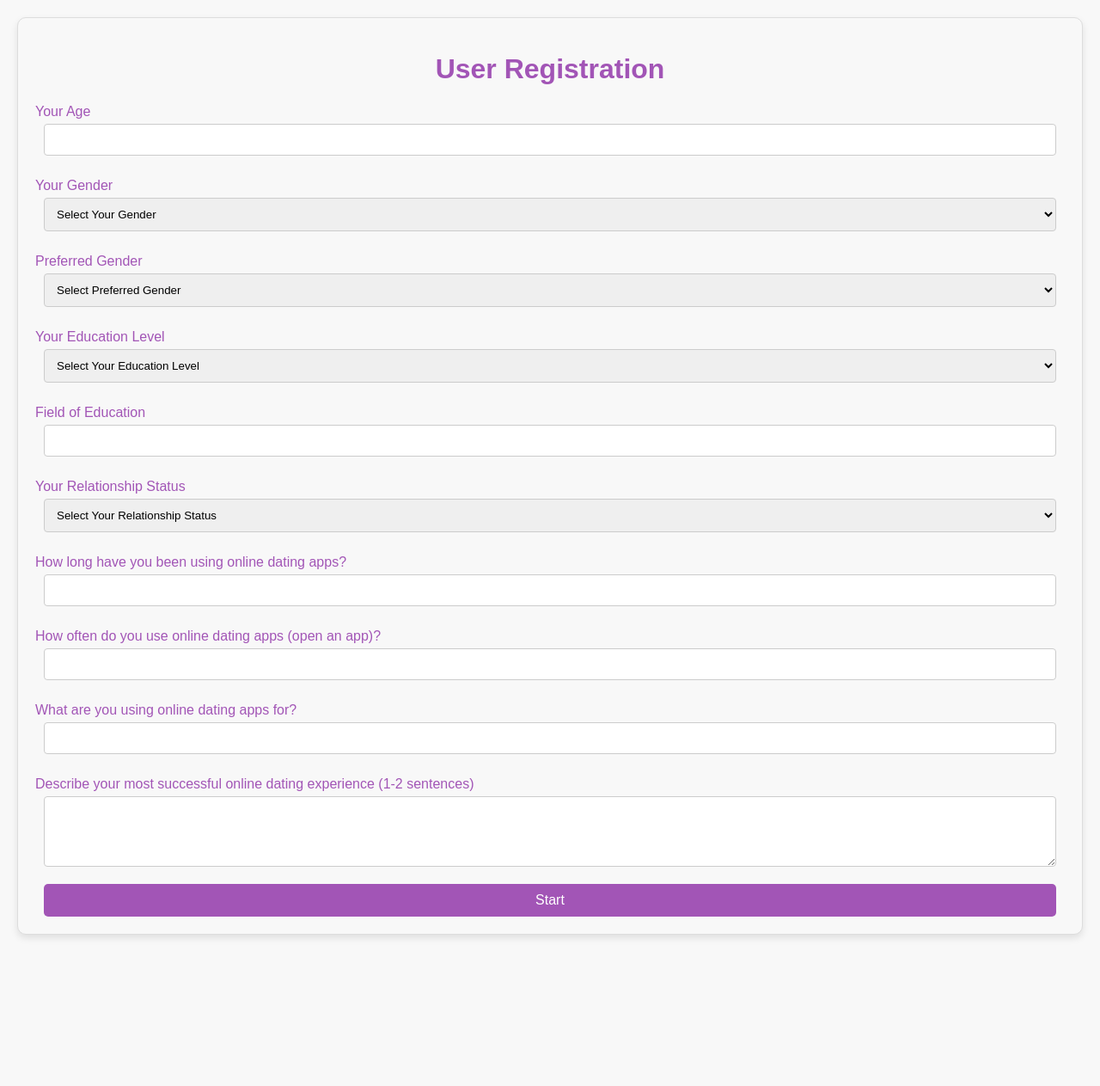
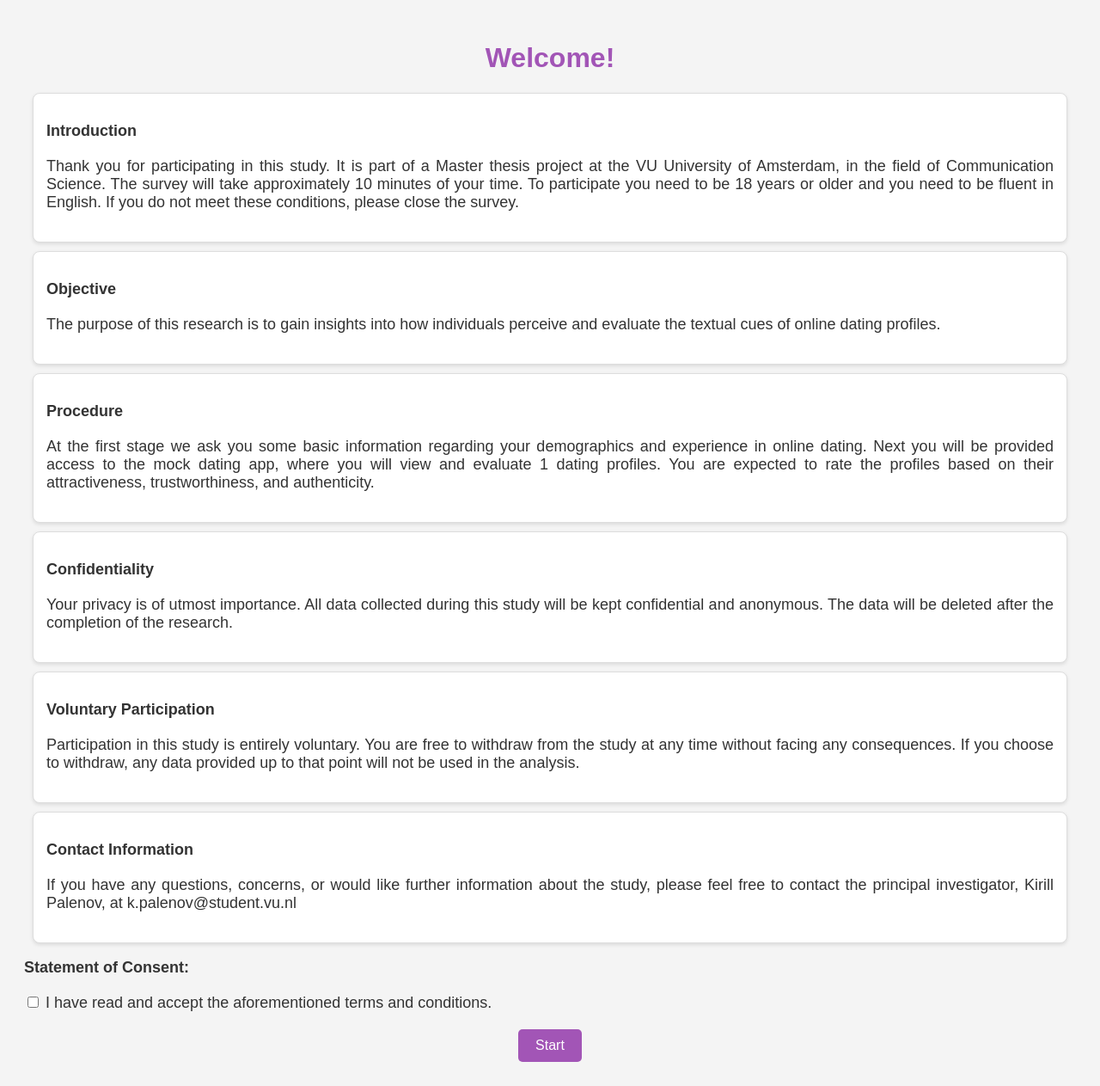
Before and after one commit to Palenoff/dating-app-thesis, a Flask app: template templates/index.html in a window 1280 px wide. Shown: the whole page at 86% size. Before the commit the page ends 1091 px from the top, so only its background shows below. Run offline with Flask 3, Linux system fonts and the light colour scheme; the template is opened without the code that fills it: most values are stand-ins (such as "Sample title", 1, 10 or a date in 2020); parts of the project's set-up code (start-up, migrations or seed data) failed here and were passed over.

Commit message:
Consent page add

```diff
--- a/app.py
+++ b/app.py
@@ -72,9 +72,17 @@ def build_profiles_set(participant):
 
 @app.route('/', methods=['GET', 'POST'])
 def index():
-        return render_template('index.html')
+        return render_template('index.html', data={'N_profiles':app.config['N_PROFILES']})
 
     # Render the index template (this will be executed for both GET and POST requests)
+
+@app.route('/participant_data', methods=['POST'])
+def participant_data():
+    if request.form['consent'] == 'on':
+        return render_template('participant_data.html')
+    else:
+        return 'In order to proceed you must consent to the terms and condition. Please go to the main page of the survey to proceed.'
+
 
 @app.route('/create_participant', methods=['POST'])
 def create_participant():
--- a/templates/index.html
+++ b/templates/index.html
@@ -1,52 +1,52 @@
 <!DOCTYPE html>
 <html lang="en">
-
 <head>
     <meta charset="UTF-8">
     <meta name="viewport" content="width=device-width, initial-scale=1.0">
-    <script src="{{ url_for('static', filename='js/script.js') }}"></script>
-    <title>User Registration</title>
+    <title>Consent - Dating App</title>
+
     <style>
         body {
             font-family: 'Arial', sans-serif;
-            margin: 20px;
-            background-color: #f8f8f8;
+            background-color: #f4f4f4;
+            text-align: center;
+            padding: 20px;
+            color: #333;
         }
 
-        .registration-form {
-            border: 1px solid #ddd;
-            padding: 20px;
-            margin-bottom: 20px;
-            text-align: center;
-            background-color: #f8f8f8;
-            border-radius: 10px;
-            box-shadow: 0 4px 8px rgba(0, 0, 0, 0.1);
+        .consent-form {
+            text-align: left;
         }
 
-        .registration-form h1 {
+        .box {
+            background-color: #fff;
+            border: 1px solid #ddd;
+            border-radius: 8px;
+            margin: 10px;
+            padding: 15px;
+            box-shadow: 0 2px 4px rgba(0, 0, 0, 0.1);
+        }
+
+        ul {
+            text-align: left;
+        }
+
+        ul li {
+            text-align: left;
+        }
+
+        h1 {
             color: rgb(162, 85, 182);
         }
 
-        .registration-form label {
-            display: block;
-            margin: 10px 0 5px;
-            text-align: left;
-            color: rgb(162, 85, 182);
+        p {
+            font-size: 18px;
+            margin-bottom: 20px;
+            text-align: justify; /* Выравнивание по ширине */
+
         }
 
-        .registration-form input,
-        .registration-form select,
-        .registration-form textarea {
-            width: calc(100% - 20px);
-            padding: 10px;
-            margin-bottom: 16px;
-            border: 1px solid #ccc;
-            border-radius: 4px;
-            box-sizing: border-box; /* Ensure padding and border are included in the width */
-        }
-
-        .registration-form button {
-            width: calc(100% - 20px);
+        .button {
             padding: 10px 20px;
             font-size: 16px;
             cursor: pointer;
@@ -54,84 +54,56 @@
             color: white;
             border: none;
             border-radius: 5px;
-        }
-
-        .registration-form button:hover {
-            background-color: #0056b3;
-        }
-
-        /* Responsive Styles */
-        @media (max-width: 768px) {
-            .registration-form input,
-            .registration-form select,
-            .registration-form textarea,
-            .registration-form button {
-                width: 100%;
-                margin-right: 0;
-            }
+            text-decoration: none;
+            display: inline-block;
         }
     </style>
 </head>
+<body>
+<h1>Welcome!</h1>
 
-<body>
-    <div class="registration-form">
-        <h1>User Registration</h1>
-        <form method="post" action="{{ url_for('create_participant') }}">
-            <label for="age">Your Age</label>
-            <input id="age" name="age" oninput="inputNumberAbs()" required>
+<div class="box">
+    <p><strong>Introduction</strong></p>
+    <p>Thank you for participating in this study. It is part of a Master thesis project at the VU University of Amsterdam, in the field of Communication Science. The survey will take approximately 10 minutes of your time. To participate you need to be 18 years or older and you need to be fluent in English. If you do not meet these conditions, please close the survey.</p>
+</div>
 
-            <label for="gender">Your Gender</label>
-            <select id="gender" name="gender" required>
-                <option value="" disabled selected>Select Your Gender</option>
-                <option value="M">Male</option>
-                <option value="F">Female</option>
-                <option value="O">Other</option>
-            </select>
+<div class="box">
+    <p><strong>Objective</strong></p>
+    <p>The purpose of this research is to gain insights into how individuals perceive and evaluate the textual cues of online dating profiles.</p>
+</div>
 
-            <label for="preferred_gender">Preferred Gender</label>
-            <select id="preferred_gender" name="preferred_gender" required>
-                <option value="" disabled selected>Select Preferred Gender</option>
-                <option value="M">Male</option>
-                <option value="F">Female</option>
-            </select>
 
-            <label for="education_level">Your Education Level</label>
-            <select id="education_level" name="education_level" required>
-                <option value="" disabled selected>Select Your Education Level</option>
-                <option value="S">High School</option>
-                <option value="C">Some College</option>
-                <option value="A">Associate Degree</option>
-                <option value="B">Bachelor's Degree</option>
-                <option value="M">Master's Degree</option>
-                <option value="D">Doctoral Degree</option>
-                <!-- Add more options as needed -->
-            </select>
-            <label for="education_field">Field of Education</label>
-            <input type="text" id="education_field" name="education_field" maxlength="100" required>
-            <label for="relationship_status">Your Relationship Status</label>
-            <select id="relationship_status" name="relationship_status" required>
-                <option value="" disabled selected>Select Your Relationship Status</option>
-                <option value="S">Single</option>
-                <option value="R">In a Relationship</option>
-                <option value="C">It's Complicated</option>
-                <!-- Add more options as needed -->
-            </select>
+<div class="box">
+    <p><strong>Procedure</strong></p>
+    <p>At the first stage we ask you some basic information regarding your demographics and experience in online dating. Next you will be provided access to the mock dating app, where you will view and evaluate {{data['N_profiles']}} dating profiles. You are expected to rate the profiles based on their attractiveness, trustworthiness, and authenticity.</p>
+</div>
 
-            <label for="duration">How long have you been using online dating apps?</label>
-            <input type="text" id="duration" name="duration" required>
+<div class="box">
+    <p><strong>Confidentiality</strong></p>
+    <p>Your privacy is of utmost importance. All data collected during this study will be kept confidential and anonymous. The data will be deleted after the completion of the research.</p>
+</div>
 
-            <label for="frequency">How often do you use online dating apps (open an app)?</label>
-            <input type="text" id="frequency" name="frequency" required>
+<div class="box">
+    <p><strong>Voluntary Participation</strong></p>
+    <p>Participation in this study is entirely voluntary. You are free to withdraw from the study at any time without facing any consequences. If you choose to withdraw, any data provided up to that point will not be used in the analysis.</p>
+</div>
 
-            <label for="goals">What are you using online dating apps for?</label>
-            <input type="text" id="goals" name="goals" required>
+<div class="box">
+    <p><strong>Contact Information</strong></p>
+    <p>If you have any questions, concerns, or would like further information about the study, please feel free to contact the principal investigator, Kirill Palenov, at k.palenov@student.vu.nl</p>
+</div>
 
-            <label for="online_dating_experience">Describe your most successful online dating experience (1-2 sentences)</label>
-            <textarea id="online_dating_experience" name="online_dating_experience" rows="4" required></textarea>
 
-            <button type="submit">Start</button>
-        </form>
-    </div>
+<form method="post" action="{{ url_for('participant_data') }}">
+    <p class="consent-form"><strong>Statement of Consent:</strong></p>
+    <p class="consent-form"><label for="consent" class="consent-checkbox">
+        <input type="checkbox" id="consent" name="consent" required>
+        I have read and accept the aforementioned terms and conditions.
+    </label>
+    </p>
+    <!-- Include a button for submission if needed -->
+    <button type="submit" class="button">Start</button>
+</form>
+
 </body>
-
 </html>
```
Also changed, not shown: templates/participant_data.html (added, +137 -0 lines).
